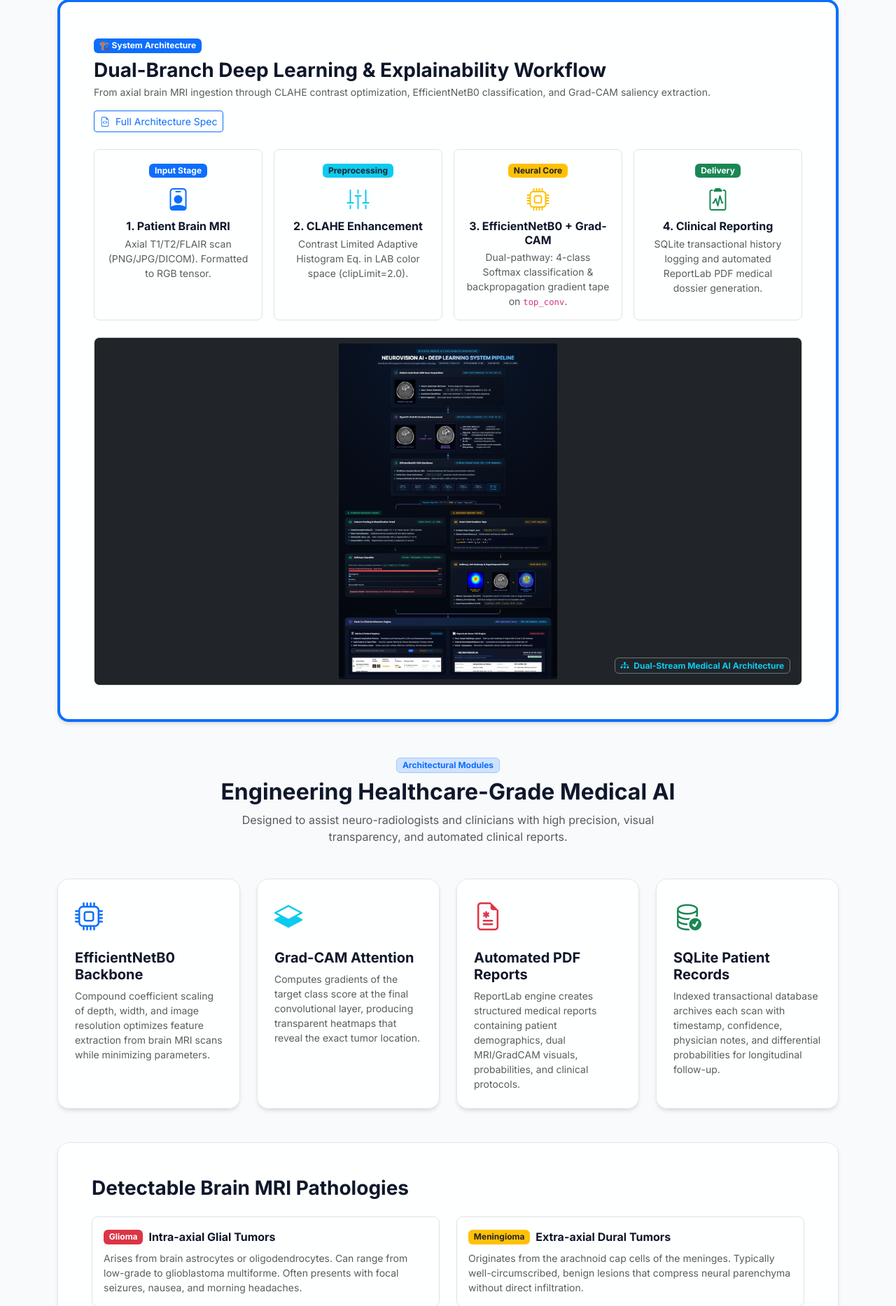
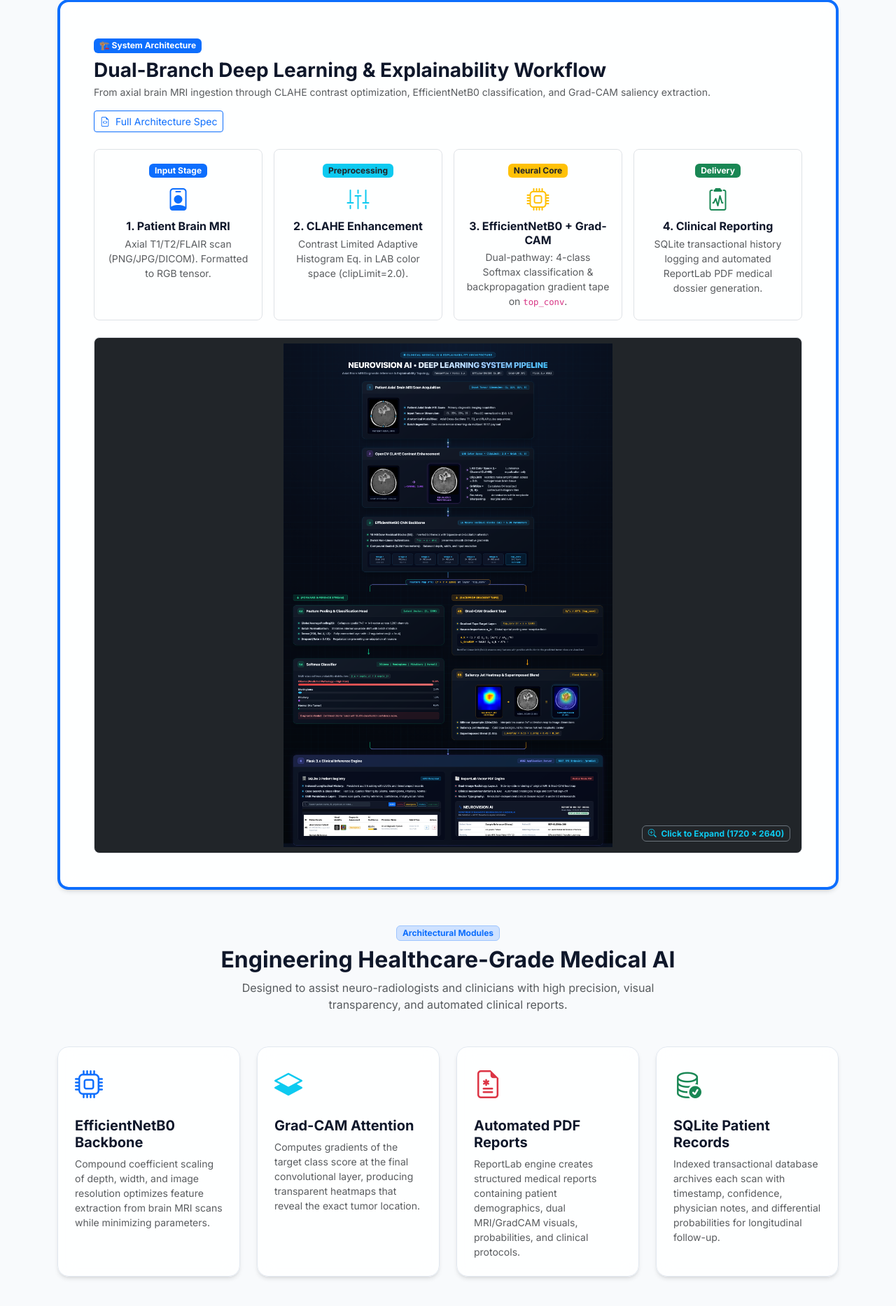
Before and after one commit to saranya230506/NeuroVision-AI, a Flask app: page / in a window 1280 px wide. Shown: the part 1073-2940 px from the top of the page at 70% size. Run offline with Flask 3, Linux system fonts and the light colour scheme; data that the repository does not hold is empty; parts of the project's set-up code (start-up, migrations or seed data) failed here and were passed over.

Commit message:
style(ui): enlarge architecture infographic preview and enable click-to-expand full resolution

```diff
--- a/templates/about.html
+++ b/templates/about.html
@@ -49,9 +49,11 @@
 
     <!-- Realistic Architectural Diagram Graphic -->
     <div class="text-center mb-4 p-2 bg-dark rounded-3 border overflow-hidden position-relative">
-      <img src="{{ url_for('static', filename='images/system_architecture.png') }}" alt="Realistic NeuroVision AI System Architecture Diagram" class="img-fluid rounded" style="max-height: 520px; width: 100%; object-fit: contain;" />
+      <a href="{{ url_for('static', filename='images/system_architecture.png') }}" target="_blank" title="Click to view full resolution system architecture">
+        <img src="{{ url_for('static', filename='images/system_architecture.png') }}" alt="Realistic NeuroVision AI System Architecture Diagram" class="img-fluid rounded" style="max-height: 760px; width: 100%; object-fit: contain; cursor: zoom-in;" />
+      </a>
       <div class="position-absolute bottom-0 end-0 m-3 badge bg-dark text-info border border-secondary">
-        <i class="bi bi-diagram-3-fill me-1"></i> End-to-End Neural Pipeline
+        <i class="bi bi-zoom-in me-1"></i> Click to Expand (1720 &times; 2640)
       </div>
     </div>
 
--- a/templates/index.html
+++ b/templates/index.html
@@ -160,9 +160,11 @@
 
       <!-- Realistic Graphic Diagram Preview -->
       <div class="mt-4 p-2 bg-dark rounded-3 border overflow-hidden position-relative text-center">
-        <img src="{{ url_for('static', filename='images/system_architecture.png') }}" alt="Realistic NeuroVision AI System Architecture Diagram" class="img-fluid rounded" style="max-height: 480px; width: 100%; object-fit: contain;" />
+        <a href="{{ url_for('static', filename='images/system_architecture.png') }}" target="_blank" title="Click to view full resolution system architecture">
+          <img src="{{ url_for('static', filename='images/system_architecture.png') }}" alt="Realistic NeuroVision AI System Architecture Diagram" class="img-fluid rounded" style="max-height: 720px; width: 100%; object-fit: contain; cursor: zoom-in;" />
+        </a>
         <div class="position-absolute bottom-0 end-0 m-3 badge bg-dark text-info border border-secondary">
-          <i class="bi bi-diagram-3-fill me-1"></i> Dual-Stream Medical AI Architecture
+          <i class="bi bi-zoom-in me-1"></i> Click to Expand (1720 &times; 2640)
         </div>
       </div>
     </div>
```
